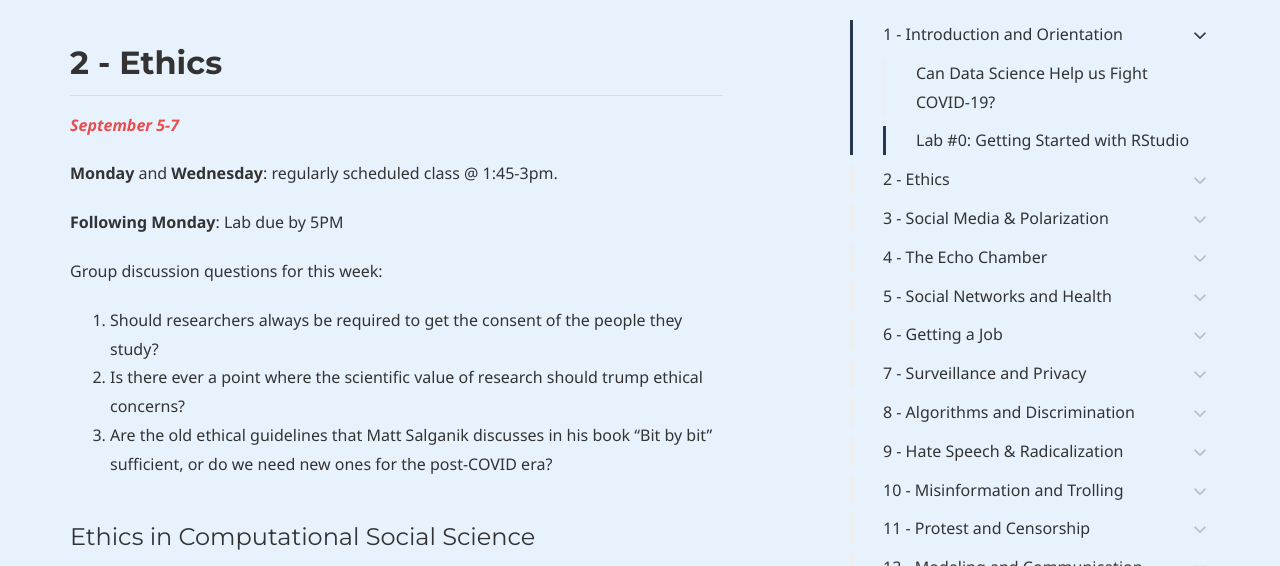
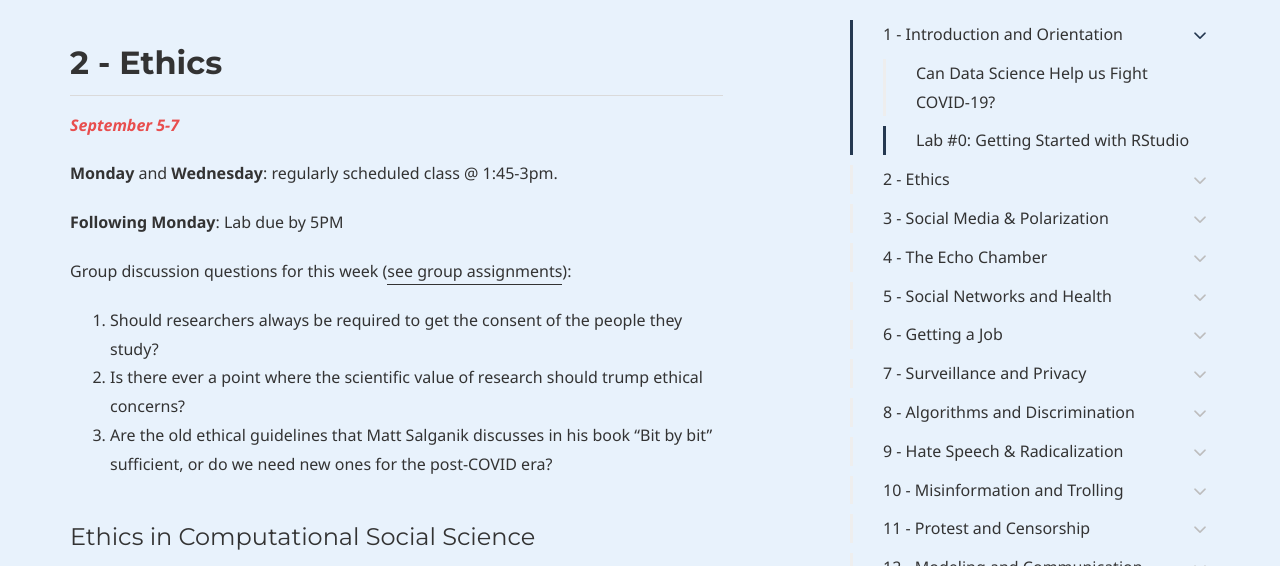
Before and after one commit to dssoc/dssoc.github.io, a Jekyll site: the page built from schedule.md, in a window 1280 px wide and 900 px high, scrolled down 2421 px, cut to the strip 0-566 px from the top of the window. Built offline with Jekyll 4.4.1, drawn with Linux system fonts in a browser that asks for light colours; some web fonts are replaced.

Commit message:
adding group assignments link

```diff
--- a/schedule.md
+++ b/schedule.md
@@ -88,7 +88,7 @@ allowfullscreen></iframe>
 
 **Following Monday**: Lab due by 5PM
 
-Group discussion questions for this week:
+Group discussion questions for this week ([see group assignments](https://dssoc.github.io/assignments/group_assignments.txt)):
 
 1. Should researchers always be required to get the consent of the people they study?
 2. Is there ever a point where the scientific value of research should trump ethical concerns?
```
